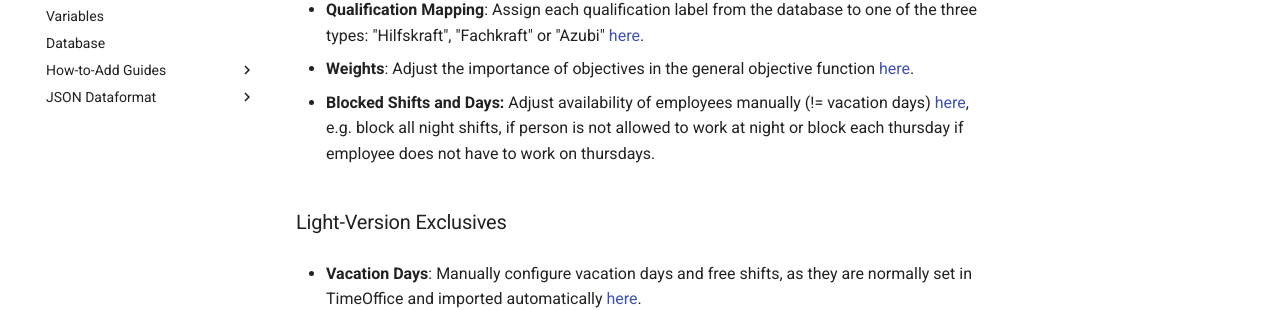
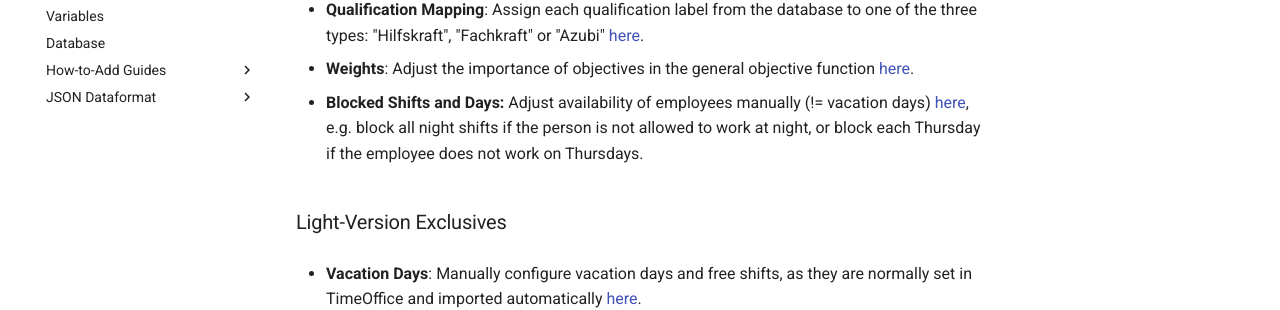
Before and after one commit to CombiRWTH/StaffScheduling, an MkDocs documentation site: the page built from docs/user-view/configuration/index.md, in a window 1280 px wide and 1231 px high. Shown: the part 750-1060 px from the top of the window. Built offline with MkDocs 1.6.1 and Material for MkDocs 9.7.7, drawn with Linux system fonts in a browser that asks for light colours; comment, search, counter and statistics services are not loaded.

Commit message:
Update docs/user-view/configuration/index.md
Co-authored-by: Philipp Lentzen <code@philipplentzen.dev>

```diff
--- a/docs/user-view/configuration/index.md
+++ b/docs/user-view/configuration/index.md
@@ -21,7 +21,7 @@ Let’s explore the available configurations!
 
 - **Weights**: Adjust the importance of objectives in the general objective function [here](/user-view/configuration/weights).
 
-- **Blocked Shifts and Days:** Adjust availability of employees manually (!= vacation days) [here](/user-view/configuration/blocked-shifts), e.g. block all night shifts, if person is not allowed to work at night or block each thursday if employee does not have to work on thursdays.
+- **Blocked Shifts and Days:** Adjust availability of employees manually (!= vacation days) [here](/user-view/configuration/blocked-shifts), e.g. block all night shifts if the person is not allowed to work at night, or block each Thursday if the employee does not work on Thursdays.
 
 
 ## Light-Version Exclusives
```
